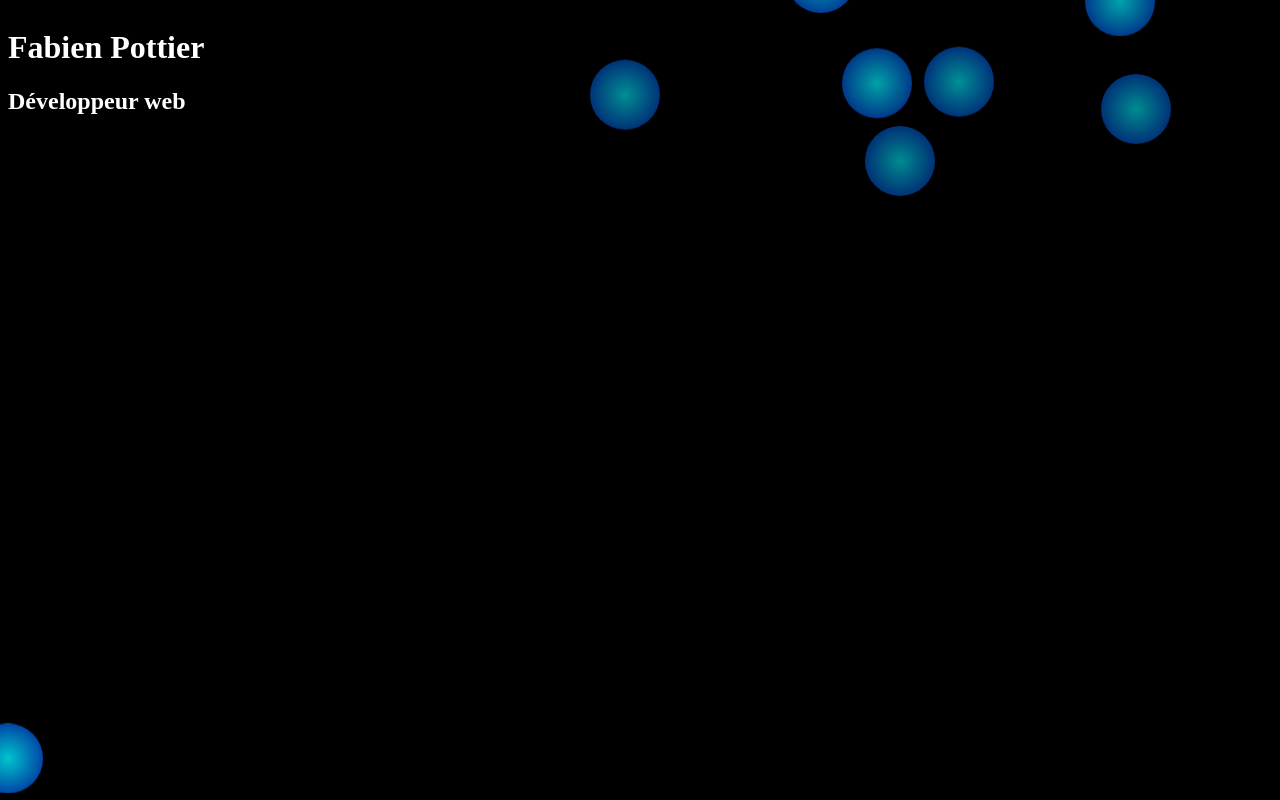
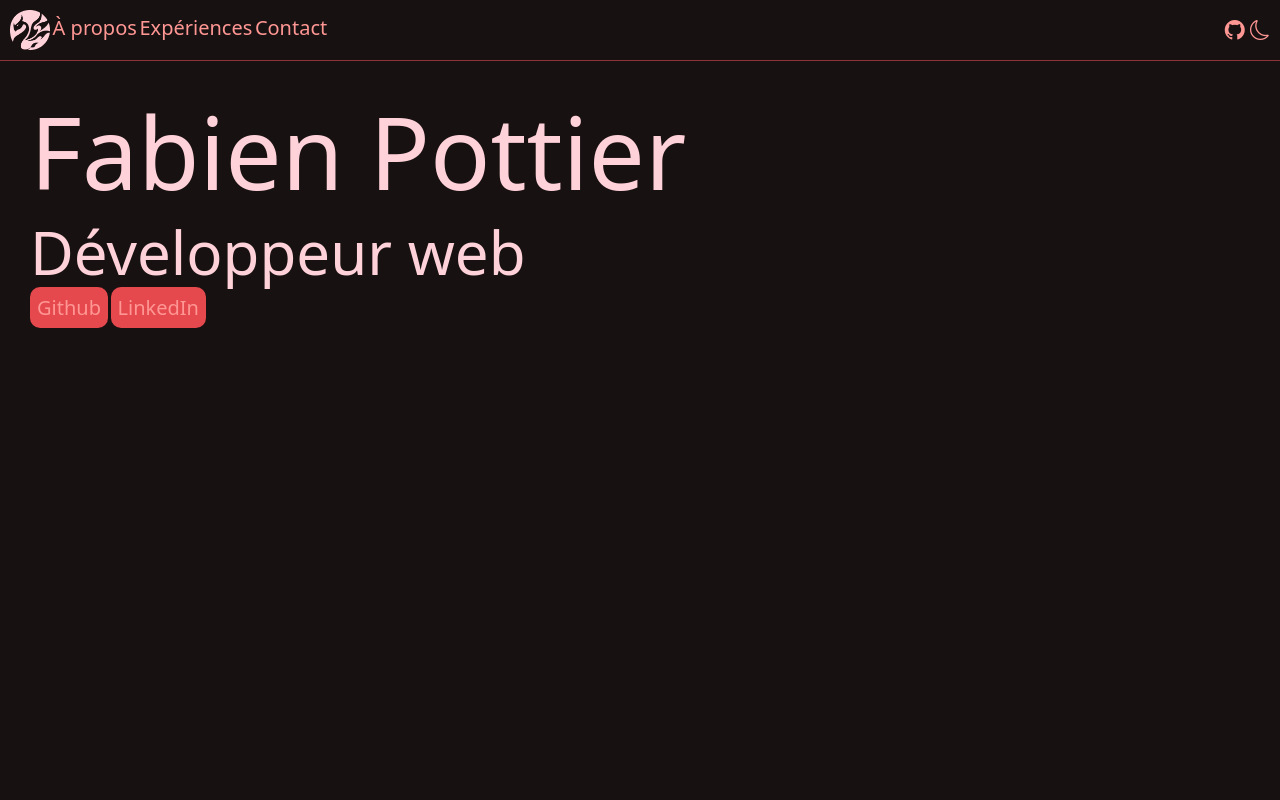
Before and after one commit to Grimneel/Portfolio_Fabien_Pottier, a PHP site: page / in a window 1280 px wide. Run offline with PHP 8.4, Linux system fonts and the light colour scheme.

Commit message:
portfolio WIP

```diff
--- a/assets/css/style.css
+++ b/assets/css/style.css
@@ -1,77 +1,59 @@
-body {
-    background-color: #000;
-    overflow: hidden;
-    display: flex;
-    /* justify-content: center;
-    align-items: center; */
-    height: 200px;
+* {
+    box-sizing: border-box;
+    text-decoration: none !important;
+    font-weight: none;
+    color: black;
 }
 
-.container {
-    position: relative;
-}
-
-h1, h2 {
-    color: #fff;
-
+:Root{
+    font-size: 62.5%;
+    --main-bg-color: hsl(0, 19%, 8%);
+    --tiltes-color: hsl(350, 100%, 91%);
+    --ohter-text-color: hsl(2, 100%, 79%);
+    --button-color: hsl(358, 75%, 59%);
 }
 
 
-.firefly {
-    position: absolute;
-    bottom: 0;
-    /* left: 50%; */
-    transform: translateX(100%);
-    animation: float 3s ease-in-out infinite;
+body {
+    background-color: var(--main-bg-color);
 }
 
-.flame {
-    width: 70px;
-    height: 70px;
-    background: radial-gradient(circle, rgba(0, 247, 255, 0.8) 0%, rgba(0, 30, 255, 0.6) 100%);
-    border-radius: 50%;
-    position: relative;
-    animation: flicker 0.1s infinite alternate, undulate 1s ease-in-out infinite;
-
+main {
+    padding: 3rem;
 }
 
-@keyframes float {
-    0% {
-        transform: translate(-50%, 0);
-    }
-    50% {
-        transform: translate(-50%, -30px);
-    }
-    100% {
-        transform: translate(-50%, 0);
-    }
+a, i {
+    color: var(--ohter-text-color);
+    font-size: 2rem;
 }
 
-@keyframes flicker {
-    0% {
-        opacity: 1;
-        transform: scale(1);
-    }
-    100% {
-        opacity: 0.7;
-        transform: scale(1.1);
-    }
+nav {
+    border-bottom: solid 1px #8c333a;
 }
 
-@keyframes undulate {
-    0% {
-        transform: translateY(0);
-    }
-    25% {
-        transform: translateY(-25px);
-    }
-    50% {
-        transform: translateY(15);
-    }
-    75% {
-        transform: translateY(10px);
-    }
-    100% {
-        transform: translateY(0);
-    }
+.logo {
+    width: 40px;
+    height: 40px;
 }
+
+.bi-github {
+    width: 30px;
+    height: 30px;
+}
+
+h1 {
+    font-size: 10rem;
+    color: var(--tiltes-color);
+}
+
+h3 {
+    font-size: 6rem;
+    color: var(--tiltes-color);
+}
+
+.social {
+    background-color: var(--button-color);
+    padding: .7rem;
+    border-radius: 10px;
+    text-align: center;
+}
--- a/assets/js/script.js
+++ /dev/null
@@ -1,26 +0,0 @@
-const container = document.querySelector('.container');
-const numberOfFireflies = 25;
-
-function createFirefly() {
-    const firefly = document.createElement('div');
-    firefly.classList.add('firefly');
-
-    const flame = document.createElement('div');
-    flame.classList.add('flame');
-
-    firefly.appendChild(flame);
-    container.appendChild(firefly);
-
-    // Positionner le feu-follet à une position aléatoire
-    firefly.style.left = `${Math.random() * 100}vw`;
-    firefly.style.bottom = `${Math.random() * 100}vh`;
-
-    // Appliquer une animation de clignotement aléatoire
-    const flickerDuration = Math.random() * 2 + 0.5; // entre 1 et 2s
-    flame.style.animationDuration = `${flickerDuration}s`;
-}
-
-// Créer plusieurs feu-follets
-for (let i = 0; i < numberOfFireflies; i++) {
-    createFirefly();
-}
--- a/index.html
+++ b/index.html
@@ -1,27 +1,64 @@
-<!DOCTYPE html>
+<!doctype html>
 <html lang="fr">
+    <head>
 
-<head>
-    <meta charset="UTF-8">
-    <meta name="viewport" content="width=device-width, initial-scale=1.0">
-    <title>Feu-Follet</title>
+        <!-- Required meta tags -->
+        <meta charset="utf-8" />
+        <meta name="name" content="Fabien Pottier">
+        <meta name="description" content="Portfolio de Fabien Pottier">
+        <meta name="viewport" content="width=device-width, initial-scale=1, shrink-to-fit=no"/>
+
+        <!-- Bootstrap CSS v5.2.1 -->
+        <link href="https://cdn.jsdelivr.net/npm/bootstrap@5.3.2/dist/css/bootstrap.min.css" rel="stylesheet" integrity="sha384-T3c6CoIi6uLrA9TneNEoa7RxnatzjcDSCmG1MXxSR1GAsXEV/Dwwykc2MPK8M2HN" crossorigin="anonymous"/>
+        <!-- lien vers les icons bootstrap -->
+        <link rel="stylesheet" href="https://cdn.jsdelivr.net/npm/bootstrap-icons@1.11.3/font/bootstrap-icons.min.css">
+        <!-- lien vers la feuille de style perso -->
         <link rel="stylesheet" href="assets/css/style.css">
+        <title>Title</title>
     </head>
 
     <body>
-    <div class="firefly">
-        <div class="flame"></div>
+        <header>
+            <!-- navbar -->
+            <nav class="d-flex justify-content-between align-items-center">
+                <div class="m-3">
+                    <a href="index.html"><img src="assets/img/Vector.png" alt="Logo du site portfolio" class="logo"></a>
+                    <a href="about.html">À propos</a>
+                    <a href="experiences.html">Expériences</a>
+                    <a href="contact.html">Contact</a>
                 </div>
-    <div class="container">
+                <div class="m-3">
+                    <a href="https://github.com/Grimneel" target="_blank" class="w-100">
+                        <i class="bi bi-github"></i>
+                    </a>
+                    <i class="bi bi-moon"></i>
+                </div>
+            </nav>
+        </header>
+        <main>
+            <div>
+                <div  class="d-flex flex-column">
+                    <h1>Fabien Pottier</h1>
+                    <h3>Développeur web</h3>
+                    <div>
+                        <a href="https://github.com/Grimneel" target="_blank" class="social" >Github</a>
+                        <a href="" target="_blank" class="social">LinkedIn</a>
+                    </div>
+                </div>
 
-        <div>
-            <h1>Fabien Pottier</h1>
-            <h2>Développeur web</h2>
             </div>
 
 
-    </div>
+
+        </main>
+        <footer>
+            <!-- place footer here -->
+        </footer>
+        <!-- Bootstrap JavaScript Libraries -->
+        <script src="https://cdn.jsdelivr.net/npm/@popperjs/core@2.11.8/dist/umd/popper.min.js" integrity="sha384-I7E8VVD/ismYTF4hNIPjVp/Zjvgyol6VFvRkX/vR+Vc4jQkC+hVqc2pM8ODewa9r" crossorigin="anonymous"></script>
+
+        <script src="https://cdn.jsdelivr.net/npm/bootstrap@5.3.2/dist/js/bootstrap.min.js" integrity="sha384-BBtl+eGJRgqQAUMxJ7pMwbEyER4l1g+O15P+16Ep7Q9Q+zqX6gSbd85u4mG4QzX+" crossorigin="anonymous"></script>
+
         <script src="assets/js/script.js"></script>
     </body>
-
 </html>
```
Also changed, not shown: about.html (added), assets/img/P1133662 (1).jpg (added), assets/img/P1133662.jpg (added), assets/img/Vector.png (added), assets/img/github.png (added), assets/img/github_light.png (added), assets/img/instagram.png (added), assets/img/instagram_light.png (added), assets/img/logo-linkedin.png (added), assets/img/logo-linkedin_light.png (added), assets/img/lune_dark.png (added), assets/img/lune_light.png (added), assets/img/soleil_dark.png (added), assets/img/soleil_light.png (added), 2 more files. Lines whose indentation alone changed are shown as unchanged.
